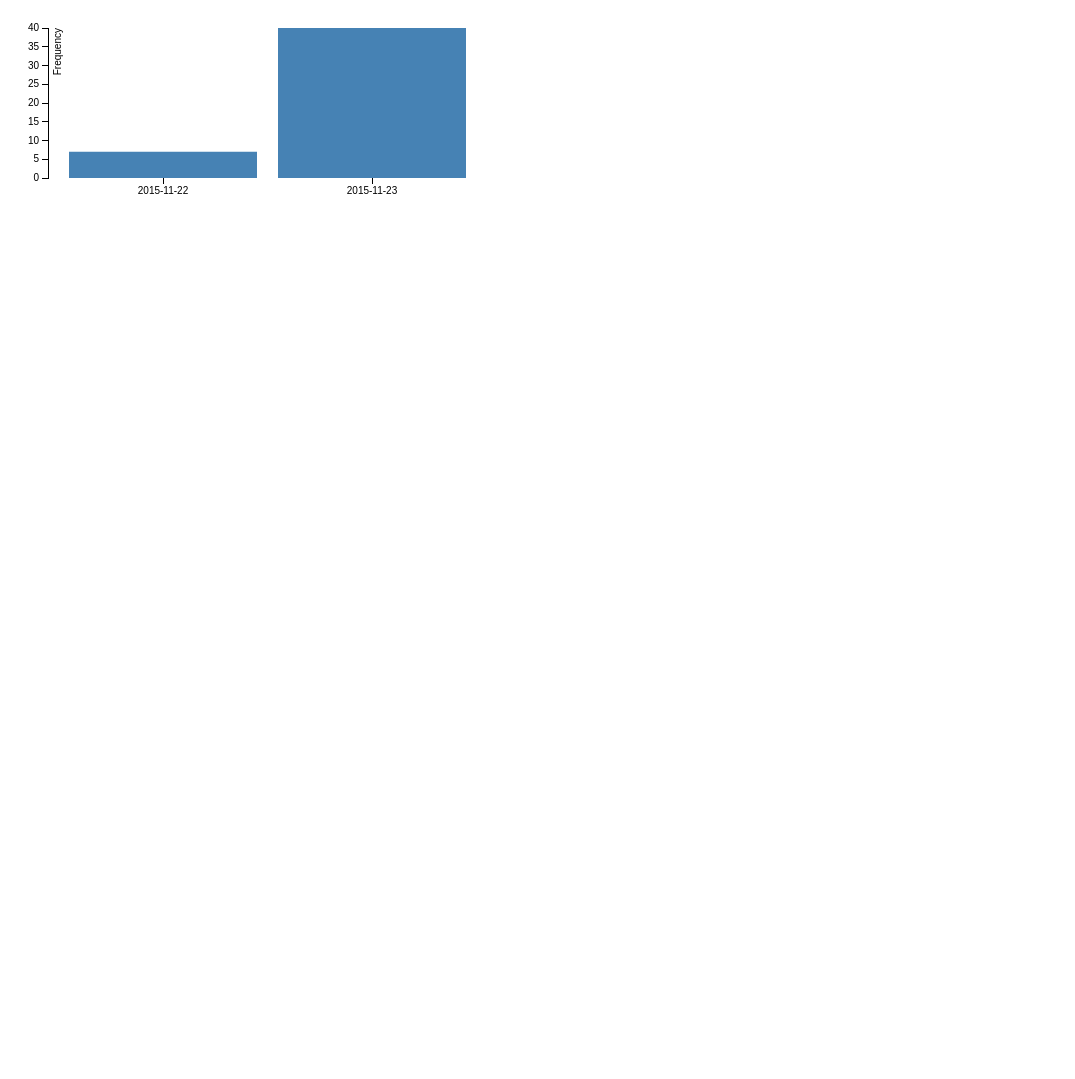
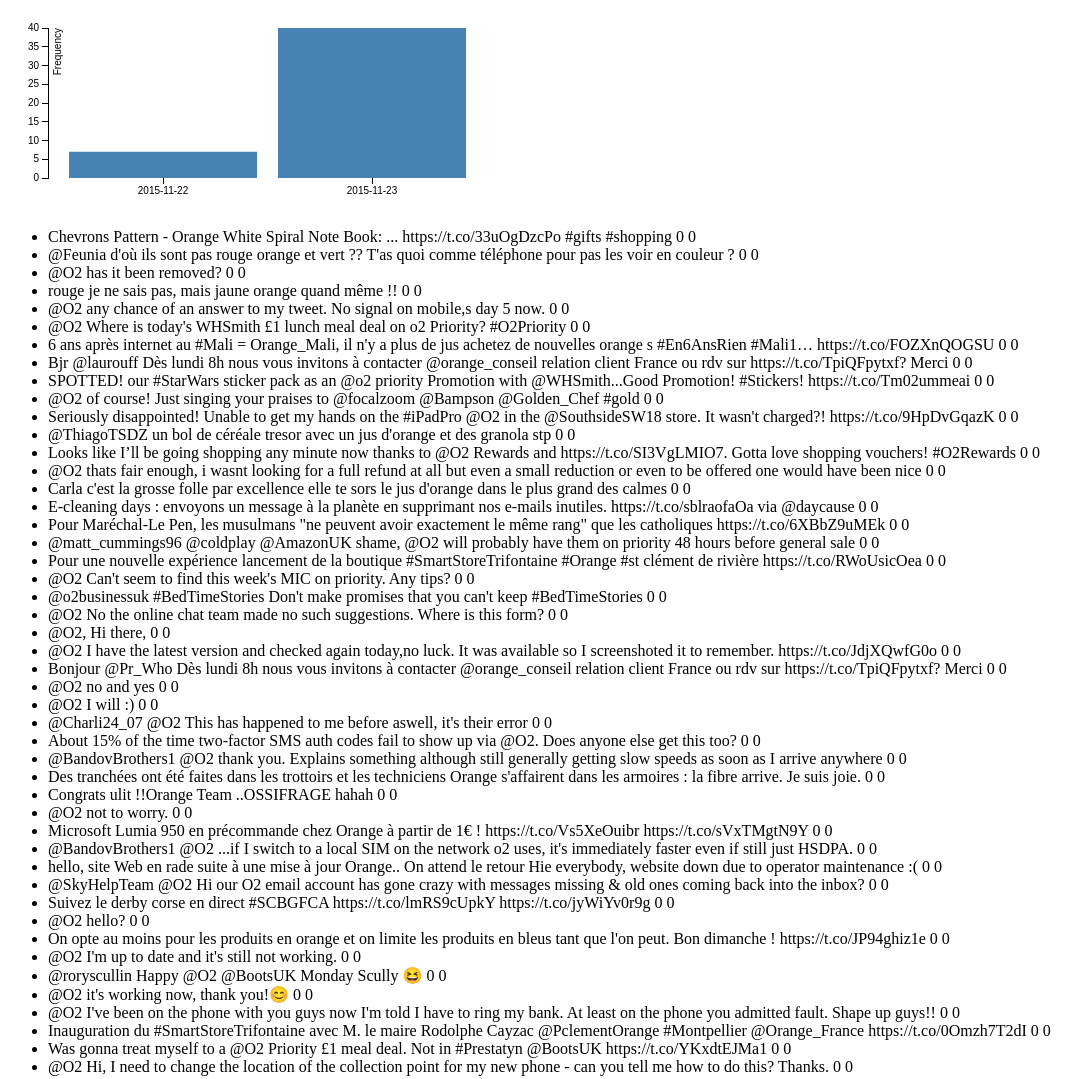
Before and after one commit to t3g7/web, a website: page public/index.html in a window 1280 px wide. Shown: the whole page, without its empty margins (0-1075 px from the left). Before the commit the page ends 800 px from the top, so only its background shows below. Drawn offline with Linux system fonts and the light colour scheme.

Commit message:
Display log as tweets list

```diff
--- a/public/index.html
+++ b/public/index.html
@@ -55,20 +55,43 @@
           count[date] = (count[date]||0) + 1;
         });
 
-        var data = [];
+        var freq_data = [];
         for (var date in count) {
           if (count.hasOwnProperty(date)) {
-            data.push({
+            freq_data.push({
               date: date,
               frequency: count[date]
             })
           }
         }
 
-        x.domain(data.map(function (d) {
+        var tweet_texts = [];
+        data.forEach(function(d) {
+          var body = d.body;
+          var retweets = d.retweet_count;
+          var favs = d.favorite_count;
+
+          if (tweet_texts.indexOf(body) == -1) {
+            tweet_texts.push({
+              body: body,
+              retweets: retweets,
+              favs: favs
+            });
+          }
+        })
+
+        d3.select('body').append('ul').selectAll('li')
+          .data(tweet_texts)
+          .enter()
+          .append('li')
+          .html(function(d) {
+            return d.body + " " + d.favs + " " + d.retweets;
+          });
+
+        x.domain(freq_data.map(function (d) {
           return d.date;
         }));
-        y.domain([0, d3.max(data, function (d) {
+        y.domain([0, d3.max(freq_data, function (d) {
           return d.frequency;
         })]);
 
@@ -88,7 +111,7 @@
             .text("Frequency");
 
         svg.selectAll(".bar")
-            .data(data)
+            .data(freq_data)
             .enter().append("rect")
             .attr("class", "bar")
             .attr("x", function (d) {
```
